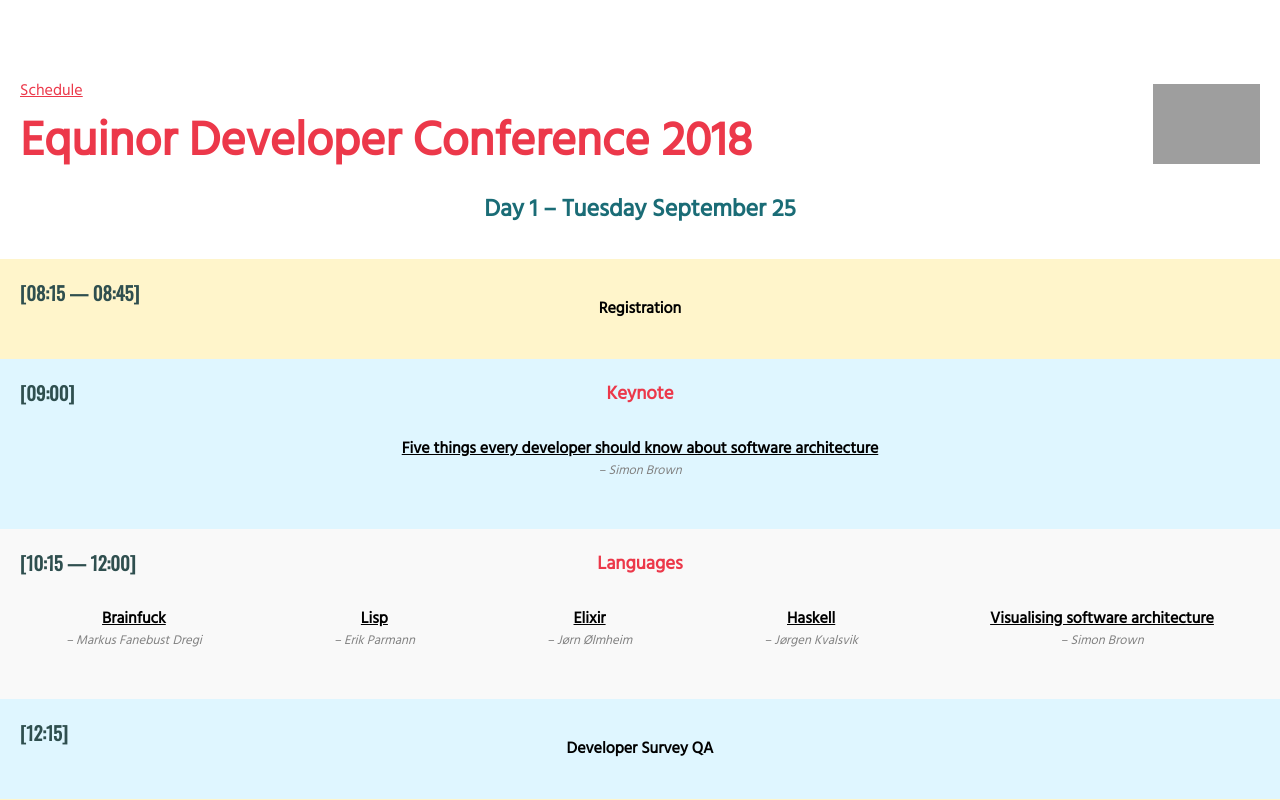
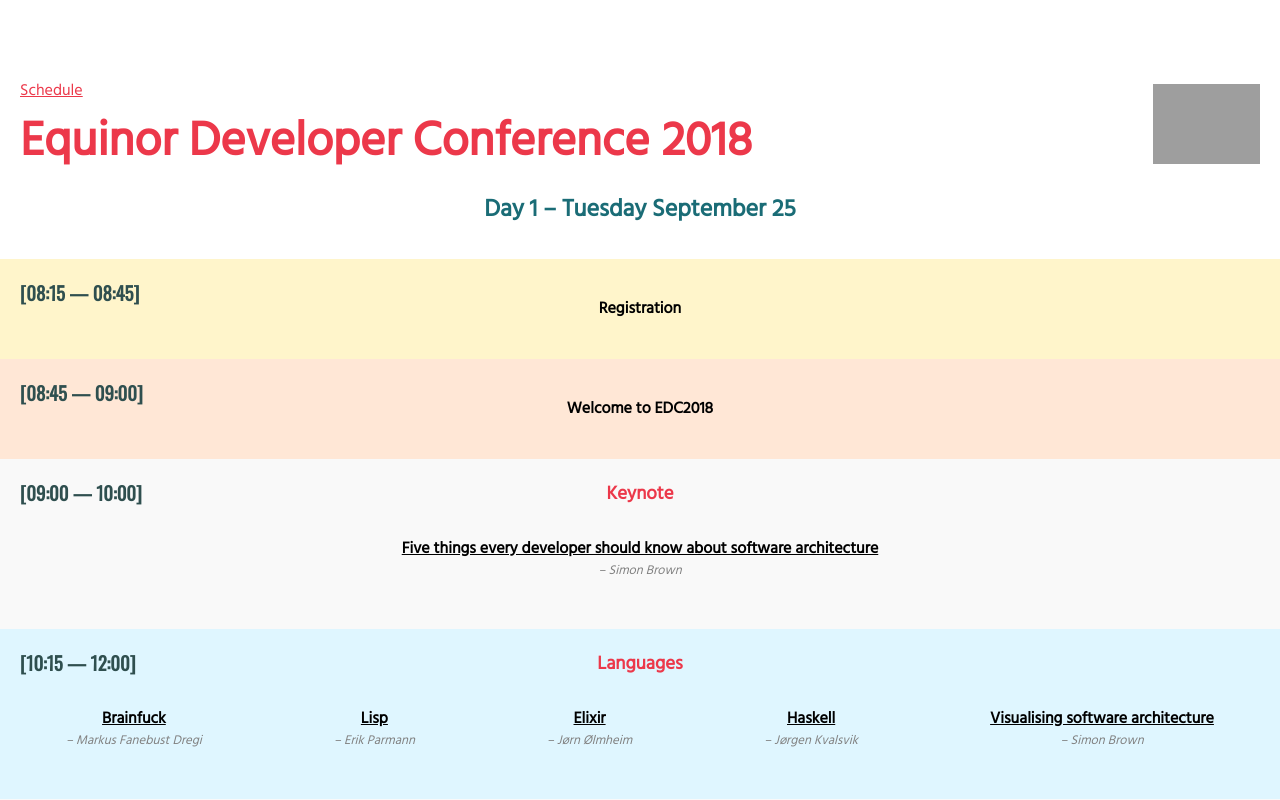
Before and after one commit to equinor/edc2018.github.io, a React (Create React App) app: page / in a window 1280 px wide. Shown: the top 800 px of the page. Built offline with nearby package versions, Linux system fonts and the light colour scheme; grey boxes are pictures that could not be loaded.

Commit message:
Add colors and more time

```diff
--- a/src/data.js
+++ b/src/data.js
@@ -36,10 +36,11 @@
 
 const TIME_SLOTS = {
   '08:15-08:45': '08:15 — 08:45',
+  '08:45-09:00': '08:45 — 09:00',
   '09:00': '09:00',
+  '09:00-10:00': '09:00 — 10:00',
   '09:00-12:00': '09:00 — 12:00',
   '09:15': '09:15',
-  '09:00-10:00': '09:00 — 10:00',
   '10:15': '10:15',
   '10:15-12:00': '10:15 — 12:00',
   '12:15': '12:15',
@@ -71,7 +72,17 @@
 };
 
 const COLORS = {
-  LIGHT_YELLOW: '#fff5cb',
+  ENERGY_RED: '#ff1243',
+  WHITE: '#ffffff',
+  BLACK: '#333333',
+  SLATE_BLUE: '#243746',
+  HERITAGE_RED: '#7d0023',
+  MOSS_GREEN: '#007079',
+  MIST_BLUE: '#d5eaf4',
+  SPRUCE_WOOD: '#ffe7d6',
+  LICHEN_GREEN: '#e6faec',
+
+  LIGHT_YELLOW: '#fff5cb'
 };
 
 const IDS = {
@@ -108,7 +119,7 @@
       'The software development industry has made huge leaps in recent years; with agile, lean, software craftsmanship, evolutionary design and microservices being just a few of the buzzwords we throw around. Despite this, software development teams are often more chaotic than they are self-organising, with the resulting code being more of a mess than was perhaps anticipated. Successful software projects aren’t just about good code though, and sometimes you need to step away from the IDE for a few moments to see the bigger picture.\nThis session is about that bigger picture and is aimed at software developers who want to learn more about software architecture, technical leadership and the balance with agility. This talk will debunk some of the common myths as we look at five things every developer should know about software architecture; a guide to software architecture on modern software projects that’s pragmatic rather than academic and lightweight rather than “enterprisey”.',
     timeSlots: [
       {
-        time: TIME_SLOTS['09:00'],
+        time: TIME_SLOTS['09:00-10:00'],
         day: CONFERENCE_DAYS.DAY_1,
         date: CALENDAR_DATE.TUESDAY,
       },
@@ -502,7 +513,12 @@
         background: COLORS.LIGHT_YELLOW,
       },
       {
-        time: TIME_SLOTS['09:00'],
+        time: TIME_SLOTS['08:45-09:00'],
+        events: [{ title: 'Welcome to EDC2018' }],
+        background: COLORS.SPRUCE_WOOD,
+      },
+      {
+        time: TIME_SLOTS['09:00-10:00'],
         heading: HEADINGS.KEYNOTE,
         events: [getLecture(IDS.KEYNOTE_SOFTWARE_ARCHITECTURE)],
       },
@@ -569,6 +585,11 @@
         time: TIME_SLOTS['08:15-08:45'],
         events: [{ title: 'Good morning' }],
         background: COLORS.LIGHT_YELLOW,
+      },
+      {
+        time: TIME_SLOTS['08:45-09:00'],
+        events: [{ title: 'Introducing workshops' }],
+        background: COLORS.SPRUCE_WOOD,
       },
       {
         time: TIME_SLOTS['09:00-10:00'],
```
